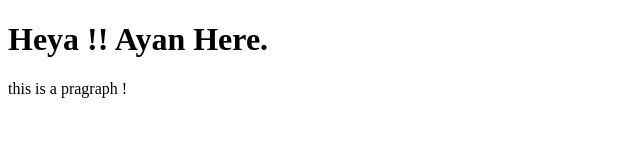
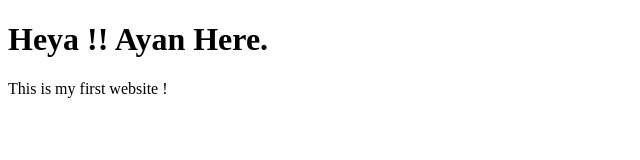
Before and after one commit to im-AyanRoy/MyFirstWebsite, a plain HTML site: page index.html in a window 1280 px wide. Shown: the full height of the page, 0-640 px from the left. Drawn offline with Linux system fonts and the light colour scheme.

Commit message:
Update index.html

```diff
--- a/index.html
+++ b/index.html
@@ -7,6 +7,6 @@
 </head>
 <body>
     <h1>Heya !! Ayan Here. </h1>
-    <p>this is a pragraph !</p>
+    <p>This is my first website !</p>
 </body>
 </html>
```
